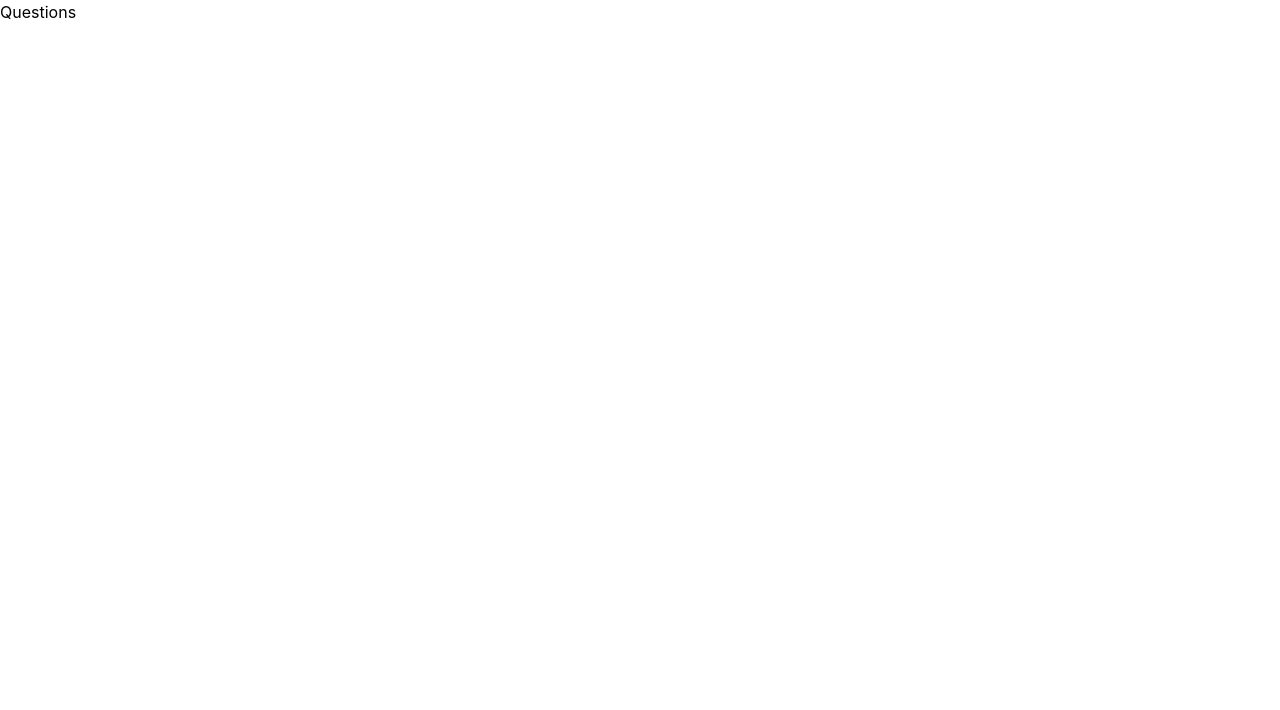
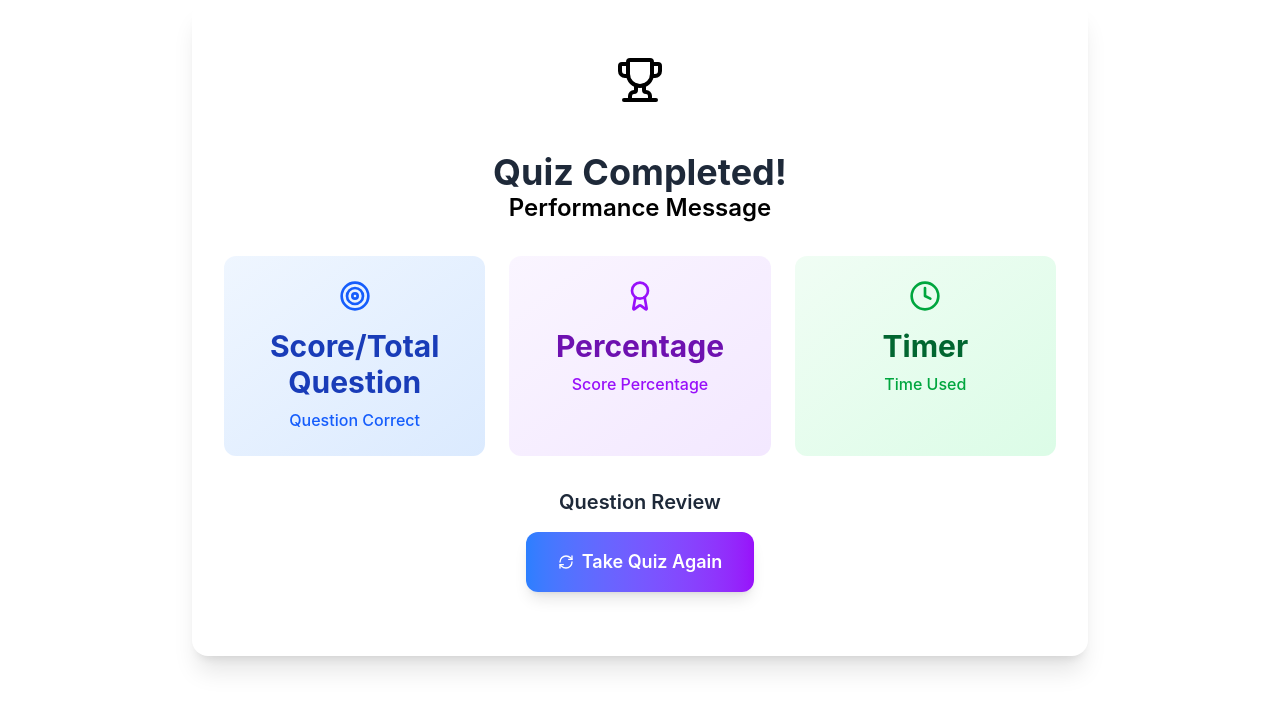
Before and after one commit to Coderaman-tech/Quizziz, a React (Vite) app: page / in a window 1280 px wide. Shown: the top 710 px of the page. Built offline with nearby package versions, Linux system fonts and the light colour scheme.

Commit message:
fix-add component

```diff
--- a/package.json
+++ b/package.json
@@ -10,10 +10,12 @@
     "preview": "vite preview"
   },
   "dependencies": {
+    "@reduxjs/toolkit": "^2.11.2",
     "@tailwindcss/vite": "^4.2.2",
     "lucide-react": "^1.3.0",
     "react": "^19.2.5",
     "react-dom": "^19.2.5",
+    "react-redux": "^9.2.0",
     "tailwindcss": "^4.2.2"
   },
   "devDependencies": {
--- a/src/components/Questions.jsx
+++ b/src/components/Questions.jsx
@@ -1,8 +1,40 @@
-import React from 'react'
+import React from 'react';
+import {CheckCircle, ArrowLeft,ArrowRight} from "lucide-react";
 
 function Questions() {
   return (
-    <div>Questions</div>
+    <div className="max-w-4xl mx-auto">
+        <div className="bg-white rounded-2xl shadow-xl p-8 transition-all duration-300 hover:shadow-2xl">
+            <div className="mb-8">
+                <h2>Question</h2>
+                {/* {Display Dynamic Answer} */}
+                <div className="grid gap-4"></div>
+            </div>
+
+            {/* {Show Explanation} */}
+            <div className="bg-blue-50 border-l-4 border-blue-400 p-4 mb-6 rounded-r-lg">
+                <div className="flex">
+                    <div className="flex-shrink-0">
+                        <CheckCircle className="h-5 w-5 text-blue"/>
+                    </div>
+                    <div className="ml-3">
+                        <p className="text-blue-800 font-medium">Explanation</p>
+                        <p className="text-blue-700 mt-1">Current Question Explanation</p>
+                    </div>
+                </div>
+            </div>
+            <div className="flex justify-between items-center">
+                <button className="flex items-center space-x-2 px-6 py-3 bg-gray-100 text-gray-700 rounded-lg hover:bg-gray-200 disabled:opacity-5 disabled:cursor-not-allowed transition-all duration-200">
+                    <ArrowLeft size={20}/>
+                    <span>Previous</span>
+                </button>
+                 <button className="flex items-center space-x-2 px-6 py-3 bg-gray-100 text-gray-700 rounded-lg hover:bg-gray-200 disabled:opacity-5 disabled:cursor-not-allowed transition-all duration-200">
+                    <ArrowRight size={20}/>
+                    <span>Next</span>
+                </button>
+            </div>
+        </div>
+    </div>
   )
 }
 
--- a/src/components/Quiz.jsx
+++ b/src/components/Quiz.jsx
@@ -3,9 +3,12 @@ import QuizStart from './QuizStart';
 import ProgressBar from './ProgressBar';
 import Timer from './Timer';
 import Questions from './Questions';
+import Results from './Results';
+
 function Quiz() {
   return (
-    <Questions/>
+    <Results/>
+    // <Questions/>
     // <Timer/>
     // <ProgressBar/>
     // <QuizStart/>
--- /dev/null
+++ b/src/components/Results.jsx
@@ -0,0 +1,64 @@
+import React from 'react';
+import {Trophy,Target,Award,Clock,RefreshCw} from "lucide-react";
+
+function Results() {
+  return (
+    <div className="max-w-4xl mx-auto">
+        <div className="bg-white rounded-2xl shadow-xl p-8 text-center">
+            {/* {Header} */}
+            <div className="mb-8">
+                <div className={`inline-flex items-center justify-center w-24 h-24 rounded-full mb-6`}>
+                    <Trophy className="w-12 h-12"/>
+                </div>
+                <h1 className="text-4xl font-bold text-gray-800">Quiz Completed!</h1>
+                <p className="text-2xl font-semibold mb-6">Performance Message</p>
+            </div>
+
+            {/* {Cards} */}
+            <div className="grid md:grid-cols-3 gap-6 mb-8">
+                <div className="bg-gradient-to-br from-blue-50 to-blue-100 p-6 rounded-xl">
+                    <div className="flex items-center justify-center mb-4">
+                        <Target className="w-8 h-8 text-blue-600"/>
+                    </div>
+                    <div className="text-3xl font-bold text-blue-800 mb-2">
+                        Score/Total Question
+                    </div>
+                    <div className="text-blue-600 font-medium">Question Correct</div>
+                </div>
+                <div className="bg-gradient-to-br from-purple-50 to-purple-100 p-6 rounded-xl">
+                    <div className="flex items-center justify-center mb-4">
+                        <Award className="w-8 h-8 text-purple-600"/>
+                    </div>
+                    <div className="text-3xl font-bold text-purple-800 mb-2">
+                        Percentage
+                    </div>
+                    <div className="text-purple-600 font-medium">Score Percentage</div>
+                </div>
+                <div className="bg-gradient-to-br from-green-50 to-green-100 p-6 rounded-xl">
+                    <div className="flex items-center justify-center mb-4">
+                        <Clock className="w-8 h-8 text-green-600"/>
+                    </div>
+                    <div className="text-3xl font-bold text-green-800 mb-2">
+                        Timer
+                    </div>
+                    <div className="text-green-600 font-medium">Time Used</div>
+                </div>
+            </div>
+            {/* {Result} */}
+             <div className="mb-8">
+                <h3 className="text-xl font-semibold text-gray-800 mb-4">Question Review</h3>
+                {/* {Display Dynamic Qurstion} */}
+                <div className="grid gap-4 max-h-64 overflow-y-auto"></div>
+                <button className="inline-flex items-center space-x-3 px-8 py-4 bg-gradient-to-r from-blue-500 to-purple-600 text-white rounded-xl hover:from-blue-600 hover:to-purple-700 transform hover:scale-105 transition-all duration-200 shadow-lg font-semibold text-lg cursor-pointer">
+                    <RefreshCw size={24} className="pr-2"/>
+                    Take Quiz Again
+                </button>
+
+             </div>
+        </div>
+
+    </div>
+  )
+}
+
+export default Results
```
Also changed, not shown: 1 other file (tests, documents, lock files or other folders).
